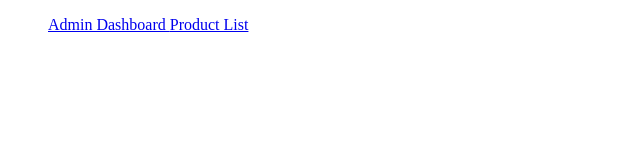
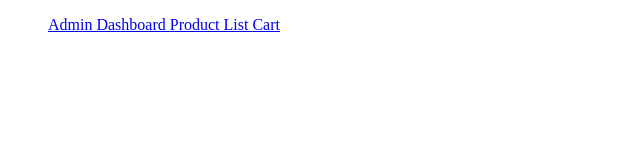
Before and after one commit to Anni-123-arc/Cognizant-intenship-project, an Angular app in the folder frontend/: page / in a window 1280 px wide. Shown: the top 160 px of the page, without its empty margins (0-640 px from the left). Built offline with nearby package versions, Linux system fonts and the light colour scheme.

Commit message:
cart showcase

```diff
--- a/frontend/src/app/app.html
+++ b/frontend/src/app/app.html
@@ -2,7 +2,8 @@
 <!--<app-admin-dashboard></app-admin-dashboard>-->
 <ul>
         <a routerLink="/admin">Admin Dashboard  </a>
-        <a routerLink="/products">Product List</a>
+        <a routerLink="/products">Product List  </a>
+        <a routerLink="/cart"> Cart  </a>
 </ul>
 
 <router-outlet></router-outlet>
--- a/frontend/src/app/app.routes.ts
+++ b/frontend/src/app/app.routes.ts
@@ -3,6 +3,7 @@ import { RouterModule, Routes, provideRouter } from '@angular/router';
 import { ProductListComponent } from './modules/products/product-list/product-list.component';
 import { ProductDetailComponent } from './modules/products/product-detail/product-detail.component';
 import { AdminDashboard } from './modules/admin/admin-dashboard/admin-dashboard';
+import { CartPageComponent } from './modules/cart/pages/cart-page/cart-page.component';
 //import { HttpClientModule } from '@angular/common/http';
 
 export const routes: Routes = [
@@ -10,4 +11,5 @@ export const routes: Routes = [
   { path: 'products', component: ProductListComponent },
   { path: 'products/:id', component: ProductDetailComponent },
   { path: 'admin', component: AdminDashboard },
+  { path: 'cart',component:CartPageComponent},
 ];
```
